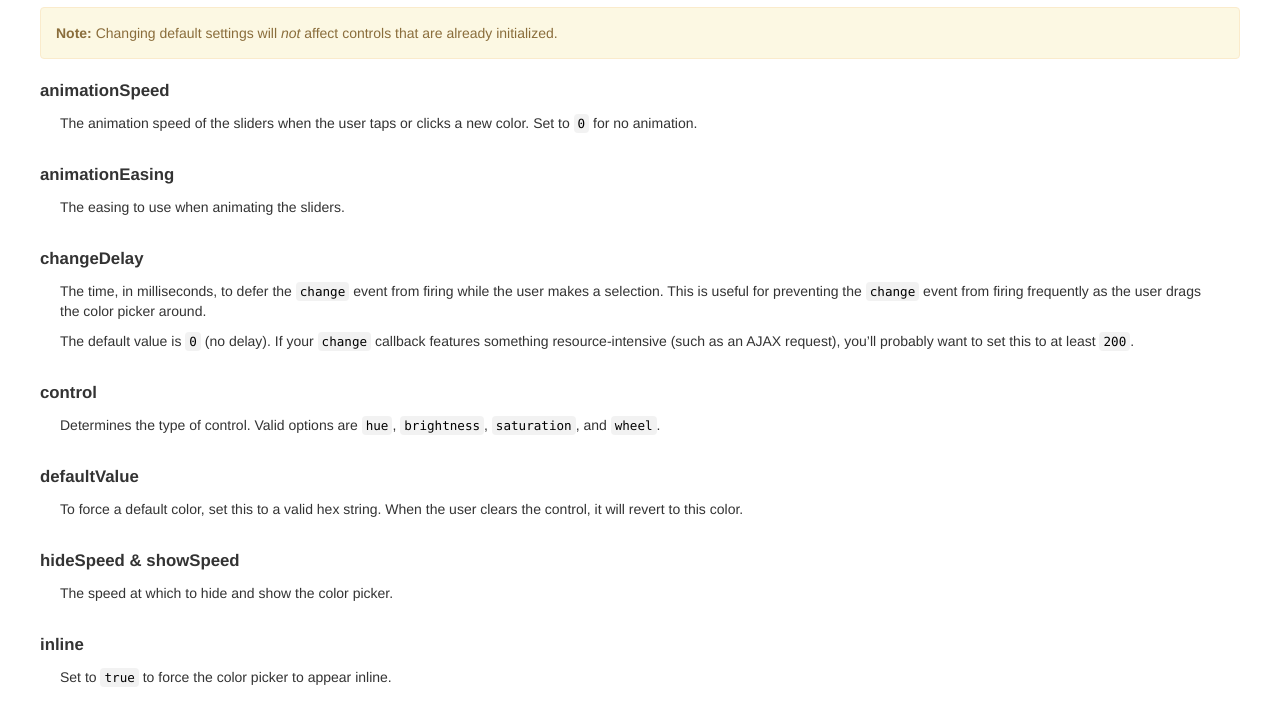
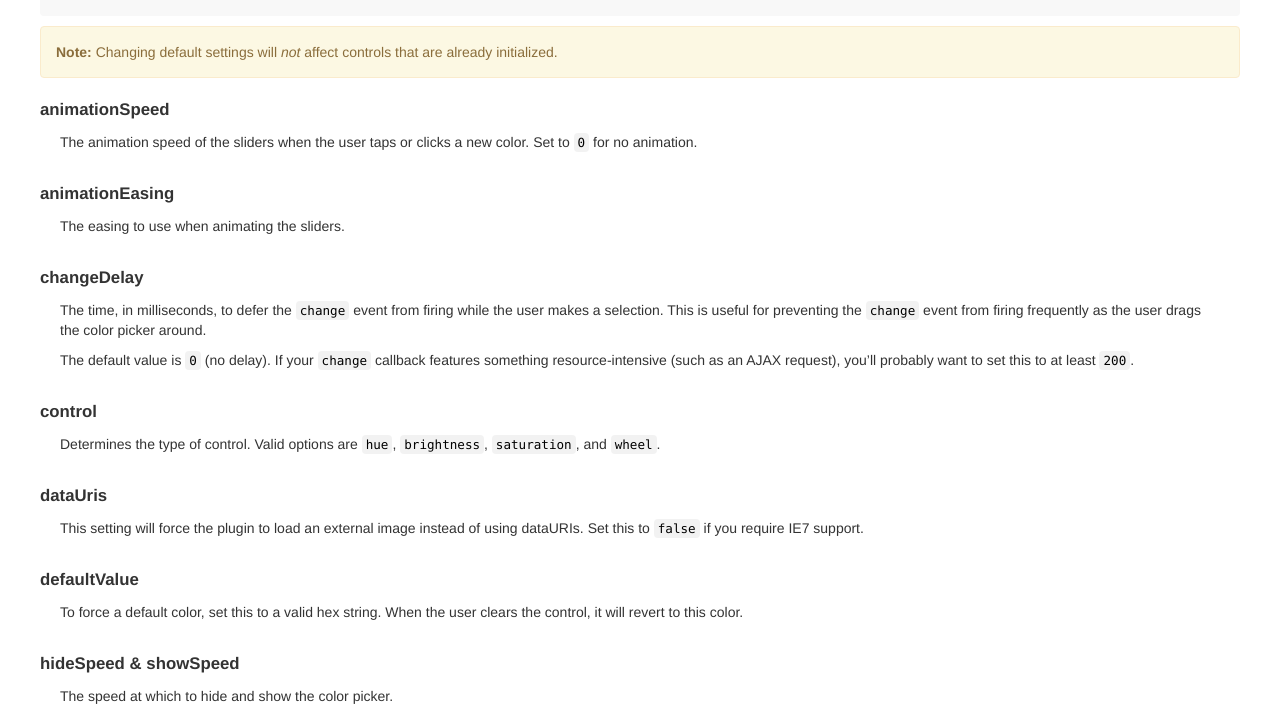
Before and after one commit to claviska/jquery-minicolors, a website: page index.html in a window 1280 px wide. Shown: the part 2903-3617 px from the top of the page. Drawn offline with nearby package versions, Linux system fonts and the light colour scheme.

Commit message:
Added `dataUris` settings to documentation

```diff
--- a/index.html
+++ b/index.html
@@ -284,6 +284,7 @@ $.minicolors = {
 		change: null,
 		changeDelay: 0,
 		control: 'hue',
+		dataUris: true,
 		defaultValue: '',
 		hide: null,
 		hideSpeed: 100,
@@ -355,6 +356,14 @@ $.minicolors.defaults = $.extend($.minicolors.defaults, {
 					<p>
 						Determines the type of control. Valid options are <code>hue</code>, <code>brightness</code>,
 						<code>saturation</code>, and <code>wheel</code>.
+					</p>
+				</dd>
+
+				<dt>dataUris</dt>
+				<dd>
+					<p>
+						This setting will force the plugin to load an external image instead of using
+						dataURIs. Set this to <code>false</code> if you require IE7 support.
 					</p>
 				</dd>
 
```
